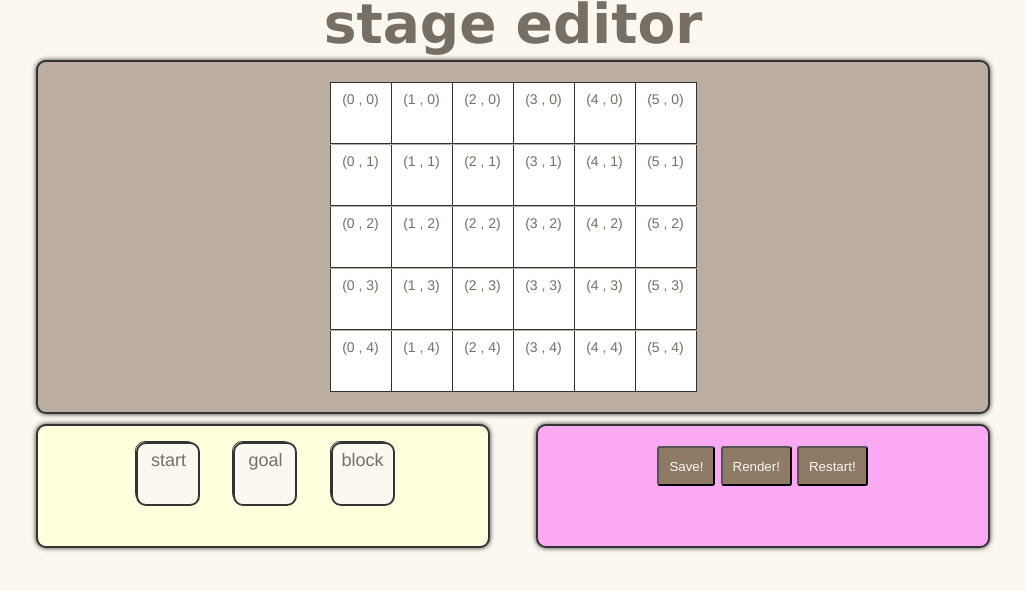
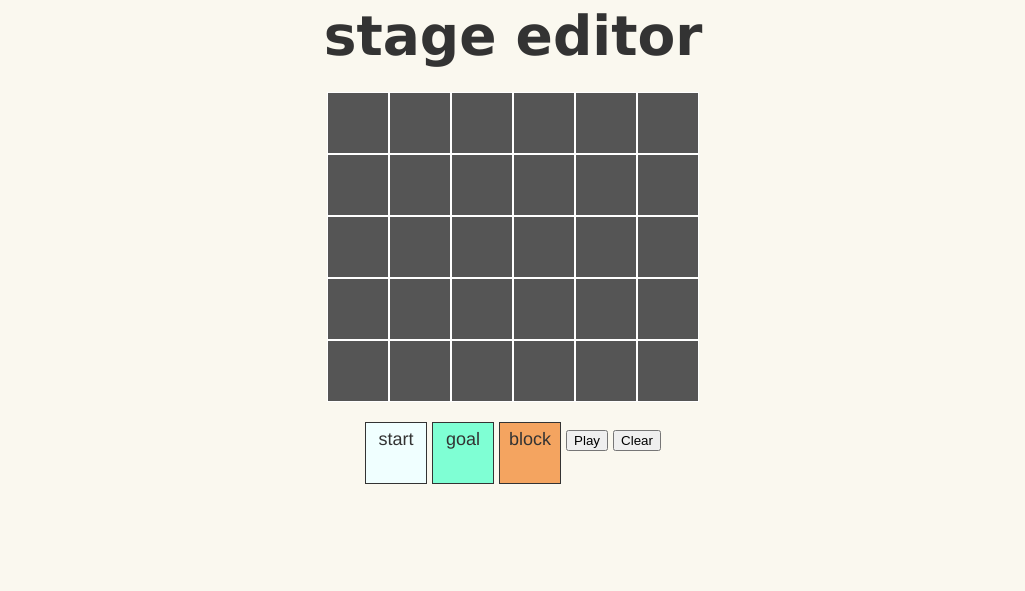
Before and after one commit to kevinpamplona/pdm, a Django app: page /stage/editor in a window 1280 px wide. Shown: the top 591 px of the page, without its empty margins (127-1152 px from the left). Run offline with Django 3.2, Linux system fonts and the light colour scheme; some libraries are stand-ins or nearby versions.

Commit message:
style and interface changes to stage editor

```diff
--- a/assets/javascript/canvas-engine.js
+++ b/assets/javascript/canvas-engine.js
@@ -9,21 +9,18 @@ var CANVAS_HEIGHT = 5;
 function init_canvas() {
   // initialtize draggable start tiles
   $("<div id='elements-start' class='elements'>start</div>").data('element-type', 'start-type').appendTo( '#elements-start-slot' ).draggable({
-    cursor: 'move',
     revert: true,
     helper: 'clone'
   });
 
   // initialize draggable goal tiles
   $("<div id='elements-goal' class='elements'>goal</div>").data('element-type', 'goal-type').appendTo( '#elements-goal-slot' ).draggable({
-    cursor: 'move',
     revert: true,
     helper: 'clone'
   });
 
   // initialize draggable block tiles
   $("<div id='elements-block' class='elements'>block</div>").data('element-type', 'block-type').appendTo( '#elements-block-slot' ).draggable({
-    cursor: 'move',
     revert: true,
     helper: 'clone'
   });
@@ -48,7 +45,8 @@ function init_canvas() {
     for (var x = 0; x < CANVAS_WIDTH; x++) {
 
       // text to be in the tile
-      var tile_text = "(" + x + " , " + y + ")";
+      //var tile_text = "(" + x + " , " + y + ")";
+      var tile_text = "";
 
       var canvas_col_class = 'canvas-droppable';
       if (x == 0) {
@@ -83,49 +81,43 @@ function handleElementDrop(event, ui) {
 
   if (element_type == 'start-type') {  // start-type element
     // add tile to canvas slot with darkened color
-    $( this ).addClass( "placed-elements-screen" ).html("start");
-    $( this ).css( "background", "#666" );
+    $( this ).addClass("placed-element-start");
 
     // empty the elements slot
     $('#elements-start-slot').html( '' );
 
     // create a new tile in the elements slots
     $("<div id='elements-start' class='elements'>start</div>").data('element-type', 'start-type').appendTo( '#elements-start-slot' ).draggable({
-    cursor: 'move',
     revert: true,
     helper: 'clone'
   });
   } else if (element_type == 'goal-type') {  // goal-type element
     // add tile to canvas slot with darkened color
-    $( this ).addClass( "placed-elements-screen" ).html("goal");
-    $( this ).css( "background", "#666" );
+    $( this ).addClass( "placed-element-goal" );
 
     // empty the elements slot
     $('#elements-goal-slot').html( '' );
 
     // create a new tile in the elements slots
     $("<div id='elements-goal' class='elements'>goal</div>").data('element-type', 'goal-type').appendTo( '#elements-goal-slot' ).draggable({
-    cursor: 'move',
     revert: true,
     helper: 'clone'
   });
   } else if (element_type == 'block-type') { // block-type element
     // add tile to canvas slot with darkened color
-    $( this ).addClass( "placed-elements-screen" ).html("block");
-    $( this ).css( "background", "#666" );
+    $( this ).addClass( "placed-element-block" );
 
     // empty the elements slot
     $('#elements-block-slot').html( '' );
 
     // create a new tile in the elements slots
     $("<div id='elements-block' class='elements'>block</div>").data('element-type', 'block-type').appendTo( '#elements-block-slot' ).draggable({
-    cursor: 'move',
     revert: true,
     helper: 'clone'
   });
   } else {
     // should NOT reach here
-    alert("ERROR: incorrect element type has been dropped");
+    console.log("ERROR: incorrect element type has been dropped");
   }
 
   // create a canvas_node object and add to the canvas directory
@@ -143,7 +135,8 @@ function getY(coords) {
 }
 
 // renders via loading the stage into the database
-function renderStage() {
+// action is either "play" or "save"
+function renderStage(action) {
 
   // create two-dimensional array with dimensions: CANVAS_WIDTH x CANVAS_HEIGHT
   var stage_data_arr = new Array(CANVAS_HEIGHT);
@@ -175,7 +168,7 @@ function renderStage() {
     } else if (element == "block-type") {
       elm = "#";
     } else {
-      alert("ERROR");
+      console.log("ERROR");
     }
 
     // grab individual coordinates
@@ -198,7 +191,7 @@ function renderStage() {
     string_out += "\n";
   }
 
-  // alert(string_out);
+  // console.log(string_out);
 
   // all data to be sent in the request: width, height, data
   // stage owner managed by django, so we don't need it here
@@ -210,21 +203,20 @@ function renderStage() {
   json_request( "/stage/render",
     { width: stage_width, height: stage_height, data: stage_data },
     function(data) {
-      return handle_render_response(data);
+      return handle_render_response(data, action);
     },
     function(xhr, status, error) {
       //var err = eval("(" + xhr.responseText + ")");
-      //alert(xhr.responseText);
-      alert(status);
+      //console.log(xhr.responseText);
+      //console.log(status);
     });
   return false;
 }
 
-// add a button link to the playable stage -- should fix this
-function handle_render_response(data) {
-  alert(data.stageid);
-  var stage_link = '/game/game.html';
-  $("<form action='" + stage_link + "' method='get'><input type='hidden' name='stageid' value='" + data.stageid + "'/> <button id='play-button' class='navbutton'>Play stage!</button> </form>").appendTo('#play-button-position');
+function handle_render_response(data, action) {
+  if (action == "play") {
+    location.href = '/game/game.html?stageid=' + data.stageid;
+  }
 }
 
 function json_request(page, dict, success, failure) {
@@ -238,3 +230,16 @@ function json_request(page, dict, success, failure) {
     error: failure
   });
 }
+
+function clearStage() {
+  $('.canvas-droppable').each( function() {
+    $(this).removeClass();
+    $(this).addClass("canvas-droppable ui-droppable");
+  });
+}
+
+$(function () {
+  $('#savebutton').click(function() { renderStage("save"); });
+  $('#renderbutton').click(function() { renderStage("play"); });
+  $('#restartbutton').click(function() { clearStage(); });
+});
--- a/assets/stylesheets/style.css
+++ b/assets/stylesheets/style.css
@@ -3,7 +3,7 @@ html, body {
   line-height: 1.8em;
   background: #faf8ef;
 
-  color: #776e65;
+  color: #333333;
   font-family: "Clear Sans", "Helvetica Neue", Arial, sans-serif;
   font-size: 18px;
 }
@@ -11,7 +11,7 @@ html, body {
 h1.title {
   font-size: 55px;
   font-weight: bold;
-  margin: 0;
+  margin: 20px 0;
   display: block;
 }
 
@@ -28,31 +28,12 @@ h1, h2, h3, h4 {
 }
 
 #editor-canvas {
-  max-width: 950px;
-  margin: 20px auto 0 auto;
-  background: #bbada0;
-  border: 2px solid #333;
-  border-radius: 10px;
-  box-shadow: 0 0 .3em rgba(0, 0, 0, .8);
-  display: block;
 }
 
 #editor-palette {
-  height: 120px;
-  background: #ffd;
-  border: 2px solid #333;
-  border-radius: 10px;
-  box-shadow: 0 0 .3em rgba(0, 0, 0, .8);
-  margin-right: 20px;
 }
 
 #editor-dashboard {
-  height: 120px;
-  background: #fca9f3;
-  border: 2px solid #333;
-  border-radius: 10px;
-  box-shadow: 0 0 .3em rgba(0, 0, 0, .8);
-  margin-left: 20px;
 }
 
 #editor-controls {
@@ -64,41 +45,19 @@ h1, h2, h3, h4 {
 }
 
 .editor-control {
-  margin: 10px 0;
   display: inline-block;
-  vertical-align: top;
-  width: 45%;
-  min-width: 300px;
 }
 
-#elements-start {
-  display: inline-block;
-  width: 60px;
-  height: 60px;
-  border: 2px solid #333;
-  border-radius: 10px;
-  margin: 0px 0px 10px 0px;
-  background: #faf8ef;
+#elements-start-slot {
+  background-color: azure;
 }
 
-#elements-goal {
-  display: inline-block;
-  width: 60px;
-  height: 60px;
-  border: 2px solid #333;
-  border-radius: 10px;
-  margin: 0px 0px 10px 0px;
-  background: #faf8ef;
+#elements-goal-slot {
+  background-color: aquamarine;
 }
 
-#elements-block {
-  display: inline-block;
-  width: 60px;
-  height: 60px;
-  border: 2px solid #333;
-  border-radius: 10px;
-  margin: 0px 0px 10px 0px;
-  background: #faf8ef;
+#elements-block-slot {
+  background-color: sandybrown;
 }
 
 #play-button {
@@ -111,36 +70,33 @@ h1, h2, h3, h4 {
   width: 60px;
   height: 60px;
   border: 1px solid #333;
-  border-radius: 10px;
-  margin: 15px;
 }
 
 .navbutton {
-  display: inline-block;
-  background: #8f7a66;
-  border-radius: 3px;
-  padding: 0 10px;
-  text-decoration: none;
-  color: #f9f6f2;
-  height: 40px;
-  text-align: center;
-  margin-top: 20px;
 }
 
 .canvas-row {
-  margin-left:auto;
-  margin-right:auto;
-  display: block;
+  line-height: 0;
 }
 
 .canvas-droppable {
   width: 60px;
   height: 60px;
-  border: thin solid #333;
-  border-width: 0px 1px 1px 0px;
-  background: #fff;
+  border: 1px solid white;
+  background: #555555;
   display: inline-block;
-  font-size: 14px;
+}
+
+.placed-element-start {
+  background-color: azure;
+}
+
+.placed-element-goal {
+  background-color: aquamarine;
+}
+
+.placed-element-block {
+  background-color: sandybrown;
 }
 
 .canvas-first-col {
--- a/stage/editor.html
+++ b/stage/editor.html
@@ -5,9 +5,9 @@
   <title>platform design madness: stage editor</title>
   <meta http-equiv="Content-Type" content="text/html;charset=utf-8">
   <link rel="stylesheet" type="text/css" href="/assets/stylesheets/style.css">
-  <script type="text/javascript" src="/assets/javascript/canvas-engine.js"></script>
   <script type="text/javascript" src="http://ajax.googleapis.com/ajax/libs/jquery/1.5.0/jquery.min.js"></script>
   <script type="text/javascript" src="http://ajax.googleapis.com/ajax/libs/jqueryui/1.8.9/jquery-ui.min.js"></script>
+  <script type="text/javascript" src="/assets/javascript/canvas-engine.js"></script>
 </head>
 
 <body onload="init_canvas()">
@@ -27,11 +27,9 @@
       </div>
 
       <div id="editor-dashboard" class="editor-control">
-        <button id="savebutton" class="navbutton" type="button" onclick="alert('Stage has been saved!');">Save!</button>
-        <button id="renderbutton"class="navbutton" type="button" onclick="renderStage();">Render!</button>
-        <button id="restartbutton" class="navbutton" type="button" onclick="alert('Stage has been restarted!')">Restart!</button>
-        <div id="play-button-position">
-        </div>
+        <!-- <button id="savebutton" class="navbutton" type="button">Save</button> -->
+        <button id="renderbutton"class="navbutton" type="button">Play</button>
+        <button id="restartbutton" class="navbutton" type="button">Clear</button>
       </div>
     </div>
   </div>
```
